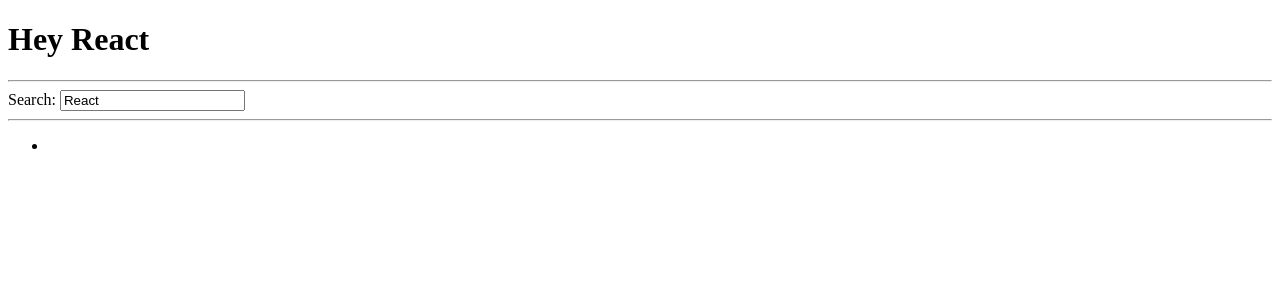
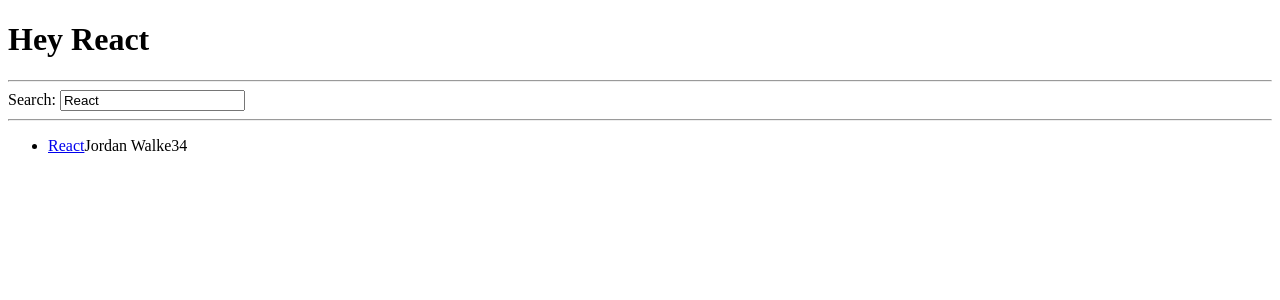
Before and after one commit to chrisv57/React-Startup, a React (Create React App) app: page / in a window 1280 px wide. Shown: the top 300 px of the page. Built offline with nearby package versions, Linux system fonts and the light colour scheme.

Commit message:
React Side-Effect

```diff
--- a/src/App.js
+++ b/src/App.js
@@ -23,11 +23,19 @@
   ];
 
   // Defining the stateFunction here so that we can access the searchTerm to filter the list by title.
-  const [searchTerm, setSearchTerm] = React.useState('React');
+  const [searchTerm, setSearchTerm] = React.useState(
+    localStorage.getItem('search') || 'React'
+  );
+
+//   //We’ll use React’s useEffect Hook to trigger
+// the side-effect each time the searchTerm changes:
+  React.useEffect(() => {
+    localStorage.setItem('search', searchTerm);
+  }, [searchTerm]
+  );
 
 
   const handleSearch = (event) => {
-
     setSearchTerm(event.target.value);
   }
 
@@ -72,27 +80,21 @@
 //USing Spread and Rest Operators
 const List = ({ list }) => (
   <ul>
-    {list.map((objectID, ...item) => (
-      <Item key={objectID} {...item} />
+    {list.map((item) => (
+      <Item key={item.objectID} item={item} />
     ))}
   </ul>
 );
 
 //Nested Destruction
-const Item = ({
-  title,
-  url,
-  author,
-  num_comments,
-  points
-}) => (
+const Item = ({ item }) => (
   <li>
     <span>
-      <a href={url}>{title}</a>
+      <a href={item.url}>{item.title}</a>
     </span>
-    <span>{author}</span>
-    <span>{num_comments}</span>
-    <span>{points}</span>
+    <span>{item.author}</span>
+    <span>{item.num_comments}</span>
+    <span>{item.points}</span>
   </li>
 )
 export default App;
```
